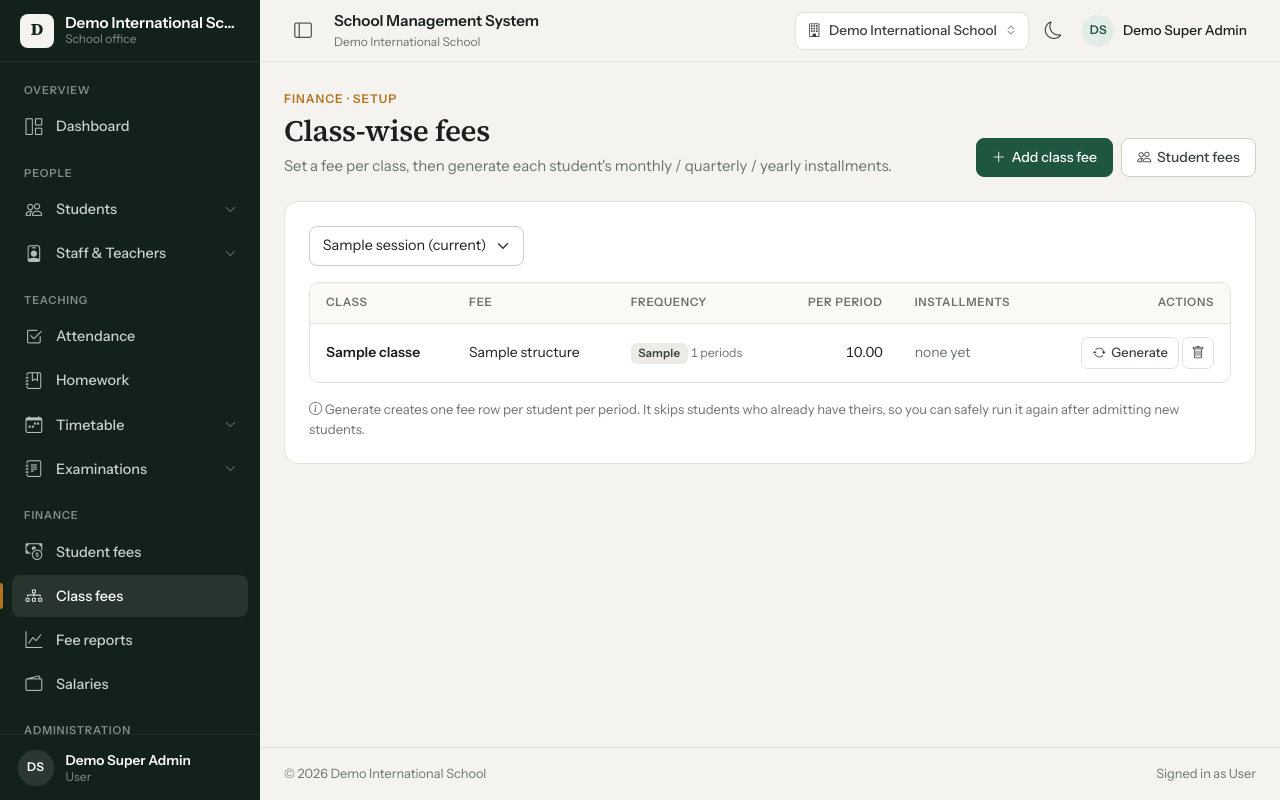
After one commit to shanuhasan/school-new, a Laravel app: page /fees/structures in a window 1280 px wide. The commit adds this page. Run offline with Laravel 12, Linux system fonts and the light colour scheme; a user stored in the database is signed in; data comes from the database, SQL or seed files in the repository; tables that the repository leaves empty hold one stand-in row (values such as "Sample post"); some libraries are stand-ins or nearby versions.

Commit message:
updates fee

```diff
--- /dev/null
+++ b/app/Http/Controllers/FeeStructureController.php
@@ -0,0 +1,154 @@
+<?php
+
+namespace App\Http\Controllers;
+
+use App\Facades\Tenant;
+use App\Models\AcademicSession;
+use App\Models\Enrollment;
+use App\Models\Fee;
+use App\Models\FeeStructure;
+use App\Models\SchoolClass;
+use Illuminate\Http\Request;
+use Illuminate\Support\Facades\DB;
+use Illuminate\Validation\Rule;
+
+/**
+ * Class-wise fee setup. Define "Class I → Tuition ₹1000 monthly" once, then Generate the
+ * per-student, per-month/quarter/year installments for everyone enrolled in that class.
+ */
+class FeeStructureController extends Controller
+{
+    private function can(Request $request, string $ability): void
+    {
+        abort_unless($request->user()->can($ability), 403);
+    }
+
+    public function index(Request $request)
+    {
+        $this->can($request, 'fees.view');
+
+        $sessions = AcademicSession::orderByDesc('is_current')->orderByDesc('start_date')->get();
+        $sessionId = $request->integer('academic_session_id') ?: optional($sessions->firstWhere('is_current', true))->id ?: optional($sessions->first())->id;
+
+        $structures = FeeStructure::with(['schoolClass', 'session'])
+            ->when($sessionId, fn ($q) => $q->where('academic_session_id', $sessionId))
+            ->get()
+            ->sortBy(fn ($s) => [$s->schoolClass?->name, $s->title])
+            ->values();
+
+        // How many installments already generated per structure
+        $generated = Fee::whereNotNull('fee_structure_id')
+            ->selectRaw('fee_structure_id, COUNT(*) as c')
+            ->groupBy('fee_structure_id')->pluck('c', 'fee_structure_id');
+
+        return view('fees.structures.index', compact('structures', 'sessions', 'sessionId', 'generated'));
+    }
+
+    public function create(Request $request)
+    {
+        $this->can($request, 'fees.create');
+
+        return view('fees.structures.create', [
+            'sessions' => AcademicSession::orderByDesc('is_current')->orderByDesc('start_date')->get(),
+            'classes' => SchoolClass::orderBy('name')->get(),
+        ]);
+    }
+
+    public function store(Request $request)
+    {
+        $this->can($request, 'fees.create');
+
+        $schoolId = Tenant::getSchoolId();
+        $validated = $request->validate([
+            'academic_session_id' => ['required', Rule::exists('academic_sessions', 'id')->where('school_id', $schoolId)],
+            'school_class_id' => ['required', Rule::exists('school_classes', 'id')->where('school_id', $schoolId)],
+            'title' => [
+                'required', 'string', 'max:255',
+                Rule::unique('fee_structures')->where(fn ($q) => $q
+                    ->where('academic_session_id', $request->academic_session_id)
+                    ->where('school_class_id', $request->school_class_id)),
+            ],
+            'amount' => 'required|numeric|min:0',
+            'frequency' => ['required', Rule::in(array_keys(FeeStructure::FREQUENCIES))],
+        ], [
+            'title.unique' => 'This class already has a fee with that title for the selected session.',
+        ]);
+
+        FeeStructure::create($validated + ['school_id' => $schoolId]);
+
+        return redirect()->route('fees.structures.index', ['academic_session_id' => $validated['academic_session_id']])
+            ->with('success', 'Fee added. Use “Generate” to create student installments.');
+    }
+
+    public function destroy(Request $request, FeeStructure $structure)
+    {
+        $this->can($request, 'fees.create');
+        abort_if($structure->school_id !== Tenant::getSchoolId(), 404);
+
+        // Remove only its unpaid installments; keep ones with payments for the record
+        $structure->fees()->where('paid_amount', 0)->delete();
+        $structure->delete();
+
+        return back()->with('success', 'Fee removed (paid installments kept).');
+    }
+
+    /** Create installments for every active student of the structure's class/session. */
+    public function generate(Request $request, FeeStructure $structure)
+    {
+        $this->can($request, 'fees.create');
+        abort_if($structure->school_id !== Tenant::getSchoolId(), 404);
+
+        $schoolId = Tenant::getSchoolId();
+        $periods = $structure->periods();
+        $amount = $structure->amountPerPeriod();
+
+        $enrollments = Enrollment::where('academic_session_id', $structure->academic_session_id)
+            ->where('school_class_id', $structure->school_class_id)
+            ->where('status', 'active')
+            ->with('student')
+            ->get()
+            ->filter(fn ($e) => $e->student);
+
+        if ($enrollments->isEmpty()) {
+            return back()->with('error', 'No active students enrolled in this class for the session.');
+        }
+
+        $created = 0;
+
+        DB::transaction(function () use ($enrollments, $periods, $amount, $structure, $schoolId, $request, &$created) {
+            foreach ($enrollments as $enrollment) {
+                foreach ($periods as $p) {
+                    $fee = Fee::firstOrNew([
+                        'fee_structure_id' => $structure->id,
+                        'student_id' => $enrollment->student_id,
+                        'period_no' => $p['no'],
+                    ]);
+
+                    if ($fee->exists) {
+                        continue; // already generated — don't disturb payments
+                    }
+
+                    $fee->fill([
+                        'school_id' => $schoolId,
+                        'academic_session_id' => $structure->academic_session_id,
+                        'school_class_id' => $structure->school_class_id,
+                        'title' => $structure->title,
+                        'period' => $p['label'],
+                        'amount' => $amount,
+                        'paid_amount' => 0,
+                        'due_date' => $p['due'],
+                        'status' => 'unpaid',
+                        'created_by' => $request->user()->id,
+                    ])->save();
+                    $created++;
+                }
+            }
+        });
+
+        $msg = $created > 0
+            ? "{$created} installment(s) generated for {$enrollments->count()} student(s)."
+            : 'All installments were already generated.';
+
+        return back()->with('success', $msg);
+    }
+}
--- a/app/Models/Fee.php
+++ b/app/Models/Fee.php
@@ -11,7 +11,8 @@ class Fee extends Model
     use HasFactory, BelongsToSchool;
 
     protected $fillable = [
-        'school_id', 'student_id', 'academic_session_id', 'title',
+        'school_id', 'student_id', 'academic_session_id', 'fee_structure_id', 'school_class_id',
+        'title', 'period', 'period_no',
         'amount', 'discount', 'fine', 'paid_amount',
         'due_date', 'paid_on', 'method', 'status', 'remarks', 'created_by',
     ];
@@ -55,4 +56,14 @@ class Fee extends Model
     {
         return $this->belongsTo(AcademicSession::class, 'academic_session_id');
     }
+
+    public function structure()
+    {
+        return $this->belongsTo(FeeStructure::class, 'fee_structure_id');
+    }
+
+    public function schoolClass()
+    {
+        return $this->belongsTo(SchoolClass::class, 'school_class_id');
+    }
 }
--- /dev/null
+++ b/app/Models/FeeStructure.php
@@ -0,0 +1,97 @@
+<?php
+
+namespace App\Models;
+
+use App\Models\Traits\BelongsToSchool;
+use Illuminate\Database\Eloquent\Factories\HasFactory;
+use Illuminate\Database\Eloquent\Model;
+use Illuminate\Support\Carbon;
+
+class FeeStructure extends Model
+{
+    use HasFactory, BelongsToSchool;
+
+    protected $fillable = [
+        'school_id', 'academic_session_id', 'school_class_id', 'title', 'amount', 'frequency',
+    ];
+
+    protected $casts = ['amount' => 'decimal:2'];
+
+    public const FREQUENCIES = ['monthly' => 'Monthly', 'quarterly' => 'Quarterly', 'yearly' => 'Yearly'];
+
+    public function schoolClass()
+    {
+        return $this->belongsTo(SchoolClass::class, 'school_class_id');
+    }
+
+    public function session()
+    {
+        return $this->belongsTo(AcademicSession::class, 'academic_session_id');
+    }
+
+    public function fees()
+    {
+        return $this->hasMany(Fee::class);
+    }
+
+    /** How many periods this structure bills over the session. */
+    public function periodCount(): int
+    {
+        return count($this->periods());
+    }
+
+    /** Amount charged each period (as entered — e.g. ₹3000 "quarterly" means ₹3000 per quarter). */
+    public function amountPerPeriod(): float
+    {
+        return round((float) $this->amount, 2);
+    }
+
+    /**
+     * Build the list of billing periods across the session.
+     * @return array<int, array{no:int, label:string, due:Carbon}>
+     */
+    public function periods(): array
+    {
+        $session = $this->session;
+        $start = $session?->start_date ? Carbon::parse($session->start_date)->startOfMonth() : now()->startOfMonth();
+        $end = $session?->end_date ? Carbon::parse($session->end_date)->startOfMonth() : $start->copy()->addMonths(11);
+
+        $months = [];
+        for ($d = $start->copy(); $d->lte($end); $d->addMonth()) {
+            $months[] = $d->copy();
+        }
+        if (empty($months)) {
+            $months = [$start->copy()];
+        }
+
+        return match ($this->frequency) {
+            'yearly' => [[
+                'no' => 1,
+                'label' => $session?->name ?? ('Annual ' . $start->year),
+                'due' => $start->copy()->day(10),
+            ]],
+            'quarterly' => $this->chunkPeriods($months, 3, 'Q'),
+            default => array_values(array_map(fn ($i, $m) => [
+                'no' => $i + 1,
+                'label' => $m->format('F Y'),
+                'due' => $m->copy()->day(10),
+            ], array_keys($months), $months)),
+        };
+    }
+
+    private function chunkPeriods(array $months, int $size, string $prefix): array
+    {
+        $periods = [];
+        foreach (array_chunk($months, $size) as $i => $chunk) {
+            $first = $chunk[0];
+            $last = end($chunk);
+            $periods[] = [
+                'no' => $i + 1,
+                'label' => $prefix . ($i + 1) . ' (' . $first->format('M') . '–' . $last->format('M Y') . ')',
+                'due' => $first->copy()->day(10),
+            ];
+        }
+
+        return $periods;
+    }
+}
--- a/app/Models/Student.php
+++ b/app/Models/Student.php
@@ -79,6 +79,11 @@ class Student extends Model
         return $this->belongsTo(User::class);
     }
 
+    public function fees(): HasMany
+    {
+        return $this->hasMany(Fee::class);
+    }
+
     /**
      * List filters shared by the students page and the Excel export.
      * Keys: search, class_id, section_id, session_id, status.
--- a/resources/views/fees/create.blade.php
+++ b/resources/views/fees/create.blade.php
@@ -16,7 +16,7 @@
                         <select name="student_id" class="form-select @error('student_id') is-invalid @enderror" required>
                             <option value="">Select student</option>
                             @foreach($students as $s)
-                                <option value="{{ $s->id }}" @selected(old('student_id') == $s->id)>{{ $s->full_name }} — {{ $s->admission_number }}</option>
+                                <option value="{{ $s->id }}" @selected(old('student_id', request('student_id')) == $s->id)>{{ $s->full_name }} — {{ $s->admission_number }}</option>
                             @endforeach
                         </select>
                         @error('student_id') <div class="invalid-feedback">{{ $message }}</div> @enderror
--- /dev/null
+++ b/resources/views/fees/structures/index.blade.php
@@ -0,0 +1,65 @@
+<x-app-layout>
+    <x-slot name="header">
+        <div class="page-heading"><div class="page-heading-copy">
+            <div><span class="eyebrow">Finance · Setup</span><h1 class="h3 mb-1">Class-wise fees</h1>
+                <p>Set a fee per class, then generate each student's monthly / quarterly / yearly installments.</p></div>
+            <div class="d-flex gap-2">
+                @can('fees.create')<a href="{{ route('fees.structures.create') }}" class="btn btn-primary"><i class="bi bi-plus-lg"></i> Add class fee</a>@endcan
+                <a href="{{ route('fees.students') }}" class="btn btn-light"><i class="bi bi-people"></i> Student fees</a>
+            </div>
+        </div></div>
+    </x-slot>
+
+    @foreach(['success' => 'success', 'error' => 'danger'] as $key => $type)
+        @if(session($key))<div class="alert alert-{{ $type }} alert-dismissible fade show">{{ session($key) }}<button class="btn-close" data-bs-dismiss="alert"></button></div>@endif
+    @endforeach
+
+    <div class="panel">
+        <div class="panel-body p-3 p-lg-4">
+            <div class="panel-header d-flex flex-wrap justify-content-between align-items-center mb-3 gap-2">
+                <form method="GET" class="d-flex gap-2">
+                    <select name="academic_session_id" class="form-select" style="min-width:200px" onchange="this.form.submit()">
+                        @foreach($sessions as $s)<option value="{{ $s->id }}" @selected($sessionId == $s->id)>{{ $s->name }}{{ $s->is_current ? ' (current)' : '' }}</option>@endforeach
+                    </select>
+                </form>
+            </div>
+
+            <div class="table-responsive">
+                <table class="table align-middle mb-0">
+                    <thead>
+                        <tr><th>Class</th><th>Fee</th><th>Frequency</th><th class="text-end">Per period</th><th>Installments</th><th class="text-end">Actions</th></tr>
+                    </thead>
+                    <tbody>
+                        @forelse($structures as $st)
+                            <tr>
+                                <td class="fw-semibold">{{ $st->schoolClass?->name }}</td>
+                                <td>{{ $st->title }}</td>
+                                <td><span class="badge bg-secondary">{{ \App\Models\FeeStructure::FREQUENCIES[$st->frequency] ?? $st->frequency }}</span> <small class="text-muted">{{ $st->periodCount() }} periods</small></td>
+                                <td class="text-end tabular">{{ number_format($st->amountPerPeriod(), 2) }}</td>
+                                <td>
+                                    @php $g = $generated[$st->id] ?? 0; @endphp
+                                    @if($g > 0)<span class="text-success">{{ $g }} generated</span>@else<span class="text-muted">none yet</span>@endif
+                                </td>
+                                <td class="text-end">
+                                    @can('fees.create')
+                                    <form method="POST" action="{{ route('fees.structures.generate', $st) }}" class="d-inline">
+                                        @csrf
+                                        <button class="btn btn-sm btn-success btn-text" title="Create installments for all students"><i class="bi bi-arrow-repeat"></i> Generate</button>
+                                    </form>
+                                    <form method="POST" action="{{ route('fees.structures.destroy', $st) }}" class="d-inline" onsubmit="return confirm('Remove this class fee? Unpaid installments will be deleted.')">
+                                        @csrf @method('DELETE')
+                                        <button class="btn btn-sm btn-outline-danger" title="Delete"><i class="bi bi-trash"></i></button>
+                                    </form>
+                                    @endcan
+                                </td>
+                            </tr>
+                        @empty
+                            <tr><td colspan="6" class="text-center text-muted py-4">No class fees set for this session. Click <strong>Add class fee</strong>.</td></tr>
+                        @endforelse
+                    </tbody>
+                </table>
+            </div>
+            <p class="small text-muted mt-3 mb-0"><i class="bi bi-info-circle"></i> Generate creates one fee row per student per period. It skips students who already have theirs, so you can safely run it again after admitting new students.</p>
+        </div>
+    </div>
+</x-app-layout>
--- a/resources/views/layouts/adminhmd-sidebar.blade.php
+++ b/resources/views/layouts/adminhmd-sidebar.blade.php
@@ -116,9 +116,13 @@
     @canany(['fees.view', 'salary.view'])
     <div class="nav-group-label">Finance</div>
     @can('fees.view')
-    <a class="nav-link {{ request()->routeIs('fees.index', 'fees.create', 'fees.show') ? 'active' : '' }}" href="{{ route('fees.index') }}" title="Fees">
+    <a class="nav-link {{ request()->routeIs('fees.students', 'fees.student', 'fees.index', 'fees.create', 'fees.show') ? 'active' : '' }}" href="{{ route('fees.students') }}" title="Student fees">
       <span class="nav-icon"><i class="bi bi-cash-coin" aria-hidden="true"></i></span>
-      <span class="nav-text">Fees</span>
+      <span class="nav-text">Student fees</span>
+    </a>
+    <a class="nav-link {{ request()->routeIs('fees.structures.*') ? 'active' : '' }}" href="{{ route('fees.structures.index') }}" title="Class-wise fees">
+      <span class="nav-icon"><i class="bi bi-diagram-3" aria-hidden="true"></i></span>
+      <span class="nav-text">Class fees</span>
     </a>
     <a class="nav-link {{ request()->routeIs('fees.report') ? 'active' : '' }}" href="{{ route('fees.report') }}" title="Fee reports">
       <span class="nav-icon"><i class="bi bi-graph-up" aria-hidden="true"></i></span>
--- a/routes/web.php
+++ b/routes/web.php
@@ -77,6 +77,18 @@ Route::middleware(['auth', 'verified', \App\Http\Middleware\EnsureTenantContext:
 // Finance: Fees & Salary
 Route::middleware(['auth', 'verified', \App\Http\Middleware\EnsureTenantContext::class])->group(function () {
     Route::get('fees/report', [\App\Http\Controllers\FeeReportController::class, 'index'])->name('fees.report');
+
+    // Class-wise fee setup
+    Route::get('fees/structures', [\App\Http\Controllers\FeeStructureController::class, 'index'])->name('fees.structures.index');
+    Route::get('fees/structures/create', [\App\Http\Controllers\FeeStructureController::class, 'create'])->name('fees.structures.create');
+    Route::post('fees/structures', [\App\Http\Controllers\FeeStructureController::class, 'store'])->name('fees.structures.store');
+    Route::post('fees/structures/{structure}/generate', [\App\Http\Controllers\FeeStructureController::class, 'generate'])->name('fees.structures.generate');
+    Route::delete('fees/structures/{structure}', [\App\Http\Controllers\FeeStructureController::class, 'destroy'])->name('fees.structures.destroy');
+
+    // Per-student fee tracking
+    Route::get('fees/students', [\App\Http\Controllers\FeeController::class, 'students'])->name('fees.students');
+    Route::get('fees/students/{student}', [\App\Http\Controllers\FeeController::class, 'student'])->name('fees.student');
+
     Route::get('fees/{fee}/slip', [\App\Http\Controllers\FeeController::class, 'slip'])->name('fees.slip');
     Route::post('fees/{fee}/collect', [\App\Http\Controllers\FeeController::class, 'collect'])->name('fees.collect');
     Route::resource('fees', \App\Http\Controllers\FeeController::class)->except(['edit', 'update']);
```
Also changed, not shown: app/Http/Controllers/FeeController.php (+42 -0 lines), resources/views/fees/structures/create.blade.php (added, +59 -0 lines), resources/views/fees/student.blade.php (added, +73 -0 lines), resources/views/fees/students.blade.php (added, +57 -0 lines), tests/Feature/FinanceModuleTest.php (+68 -1 lines), database/migrations/2026_11_21_140000_create_fee_structures_and_extend_fees.php (added).
